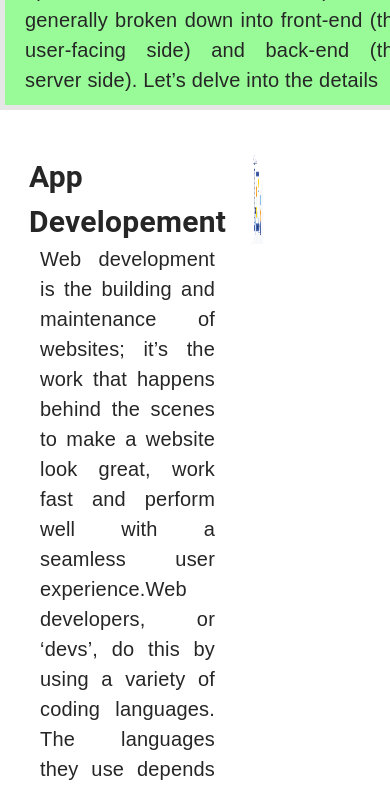
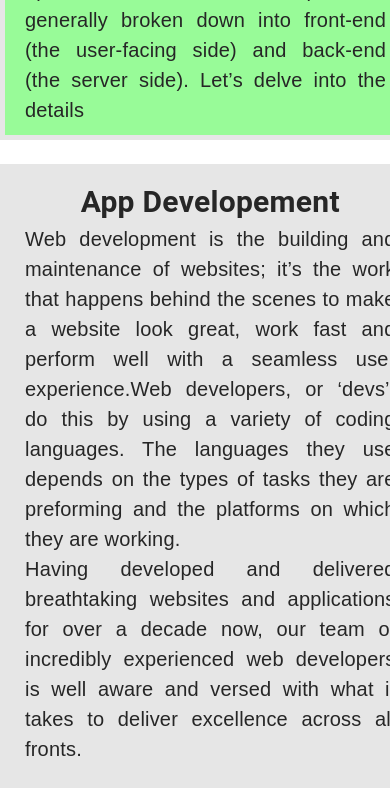
Before and after one commit to Gokul-pga/lucky, a Next.js app: page /work in a window 390 px wide. Shown: the part 840-1628 px from the top of the page. Built offline with nearby package versions, Linux system fonts and the light colour scheme.

Commit message:
responsive

```diff
--- a/pages/work.js
+++ b/pages/work.js
@@ -55,11 +55,11 @@ function Work() {
                 display: "flex",
                 flexDirection: "column",
                 width:{
-                    xl:'50%',
-                    lg:'50%',
-                    md:'100%',
-                    sm:'100%',
-                    xs:'100%',
+                    xl:'40%',
+                    lg:'40%',
+                    md:'95%',
+                    sm:'95%',
+                    xs:'95%',
                 },
                 alignItems: "center",
                 padding: "10px 20px",
@@ -110,17 +110,37 @@ function Work() {
             </Box>
           </Stack>
 
-          <Stack  gap={2}
-            sx={{
-              flexDirection: "row",
-              padding: "10px 20px",
-              // backgroundColor:'paleturquoise',
-            }}>
+          <Stack
+            gap={2}
+            sx={{width:'100%',
+                flexDirection:{
+                    xl:'row',
+                    lg:'row',
+                    md:'column',
+                    sm:'column',
+                    xs:'column',
+                },
+                padding:{
+                    xl:'10px 20px',
+                    lg:'10px 20px',
+                    md:'5px 5px',
+                    sm:'5px 5px',
+                    xs:'5px 5px',
+                },
+              backgroundColor:'#e6e6e6',
+            }}
+          >
           <Box
               sx={{
                 display: "flex",
                 flexDirection: "column",
-                width: "50%",
+                width:{
+                  xl:'50%',
+                  lg:'50%',
+                  md:'95%',
+                  sm:'95%',
+                  xs:'95%',
+              },
                 alignItems: "center",
                 padding: "10px 20px",
                 justifyContent: "space-around",
```
